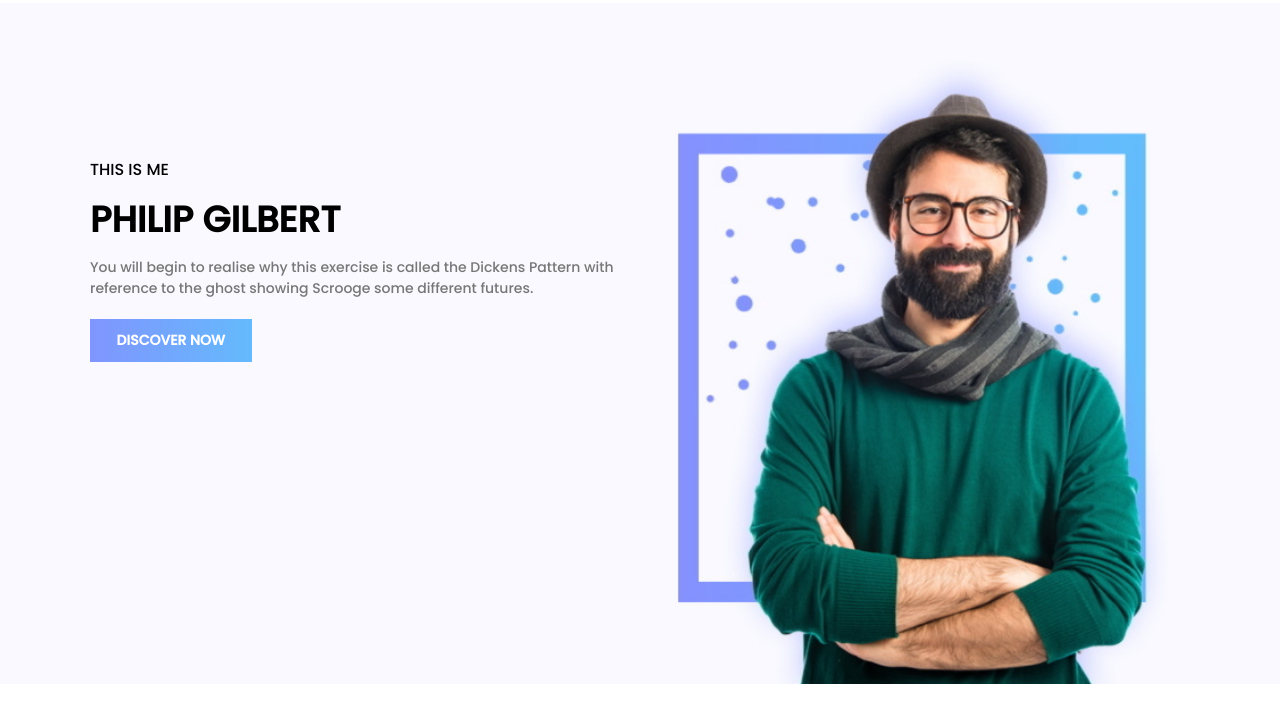
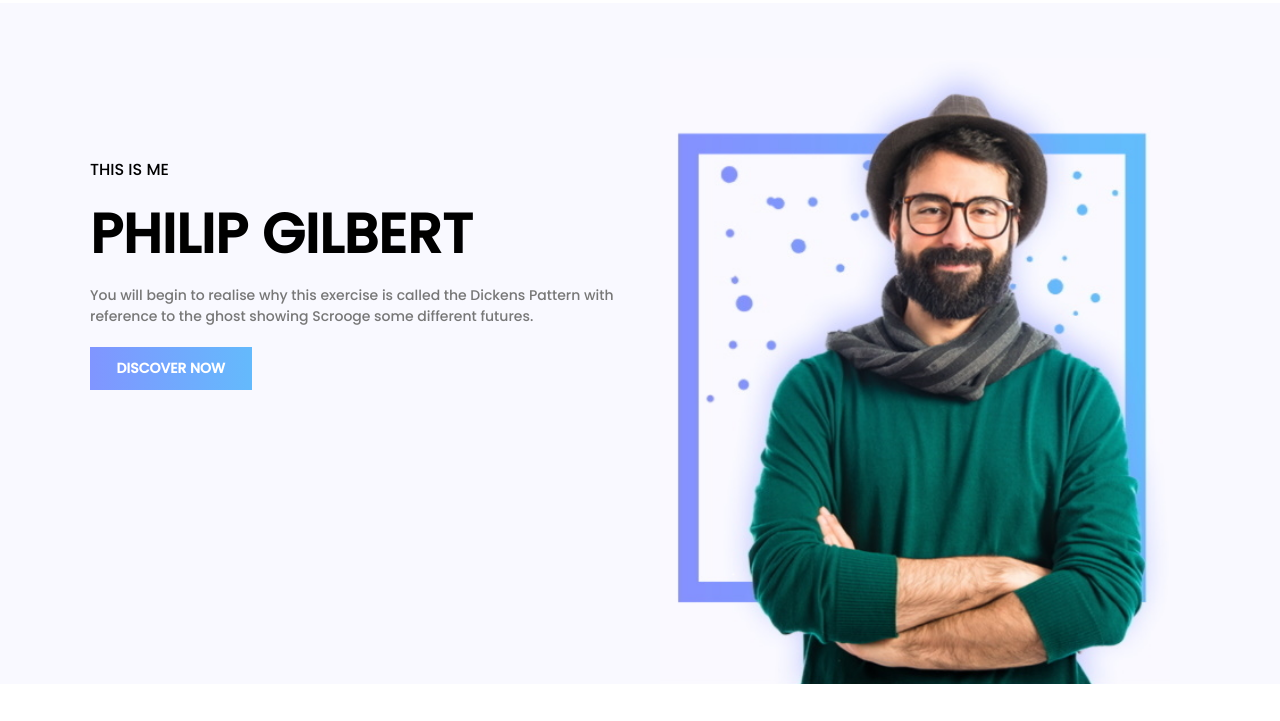
Before and after one commit to front-end-by-rimantas/27-grupe-portfolio-personal, a website with bundled scripts: page index.html in a window 1280 px wide. Shown: the part 67-788 px from the top of the page. Built offline with nearby package versions, Linux system fonts and the light colour scheme.

Commit message:
Responsive font-size

```diff
--- a/css/home.css
+++ b/css/home.css
@@ -51,6 +51,7 @@
 }
 .hero h1 {
   text-transform: uppercase;
+  font-size: 25px;
 }
 
 .hero p {
@@ -58,6 +59,7 @@
   margin-bottom: 20px;
   color: #777777;
 }
+
 .hero img {
   object-fit: cover;
   float: left;
@@ -66,6 +68,23 @@
   margin-left: 0;
 }
 
+/* hero responsive features */
+
+@media (min-width: 575px) {
+  .hero > .row h1 {
+    font-size: 30px;
+  }
+}
+@media (min-width: 767px) {
+  .hero > .row h1 {
+    font-size: 40px;
+  }
+}
+@media (min-width: 991px) {
+  .hero > .row h1 {
+    font-size: 55px;
+  }
+}
 /* Hero end */
 
 /* Personal details start  */
```
